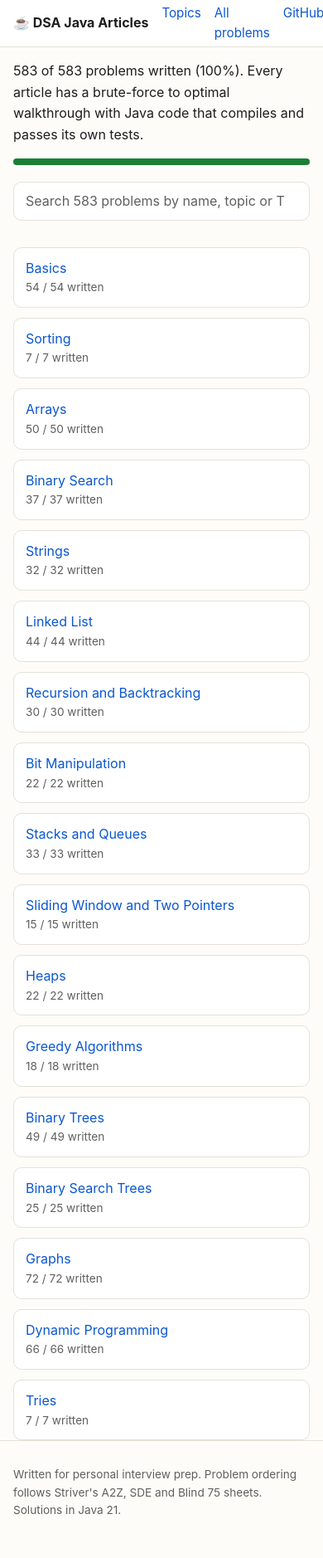
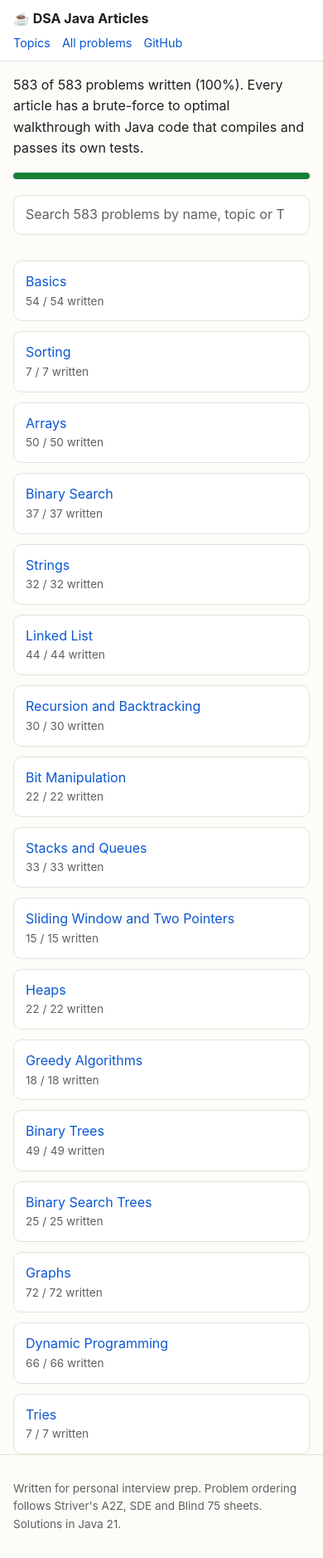
Before and after one commit to manoshrinivasnm-glitch/dsa-java-articles, a Jekyll site: the page built from index.md, in a window 390 px wide. Shown: the whole page at 83% size. Built offline with Jekyll 4.4.1, drawn with Linux system fonts in a browser that asks for light colours.

Commit message:
Header: stop nav links wrapping and clipping on phones
Co-Authored-By: Claude Opus 5.5 <noreply@anthropic.com>

```diff
--- a/assets/style.css
+++ b/assets/style.css
@@ -84,3 +84,9 @@ blockquote{margin:1em 0;padding:.5em 1em;border-left:4px solid var(--accent);bac
 .result-meta{flex-basis:100%;font-size:.82rem;color:var(--muted)}
 .search-empty{color:var(--muted);font-size:.92rem}
 .prob-table tr[hidden],.prob-table[hidden],h2[hidden]{display:none}
+/* header on narrow screens: keep nav links on one line each and let the bar wrap */
+.site-header nav a{white-space:nowrap}
+@media (max-width:520px){
+  .site-header .wrap{height:auto;flex-wrap:wrap;row-gap:4px;padding-top:10px;padding-bottom:10px}
+  .site-header nav{gap:14px;font-size:.9rem}
+}
```
